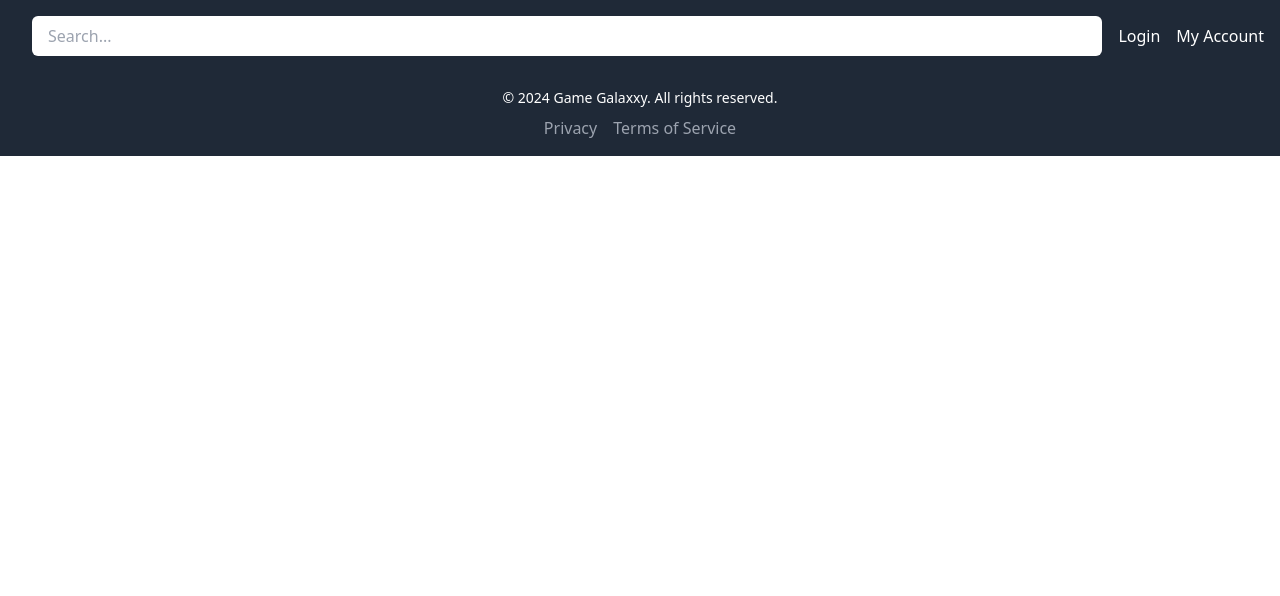
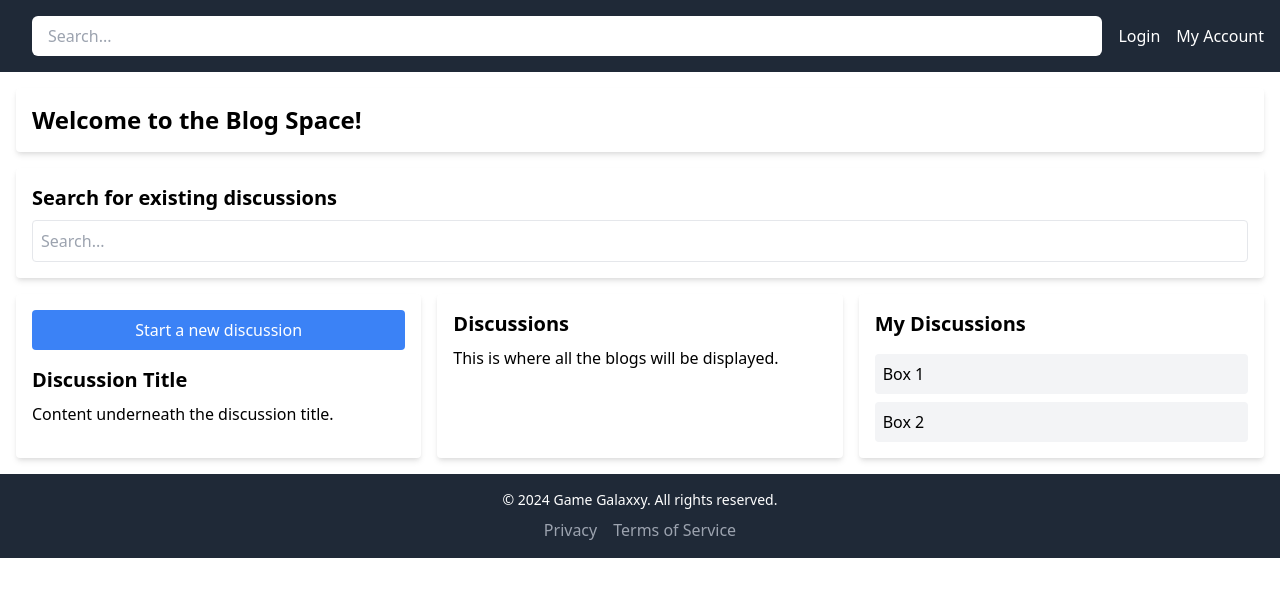
Before and after one commit to TheKyleKirby/GAME-GALAXXY, a React (Vite) app in the folder client/: page /blog in a window 1280 px wide. Shown: the top 596 px of the page. Built offline with nearby package versions, Linux system fonts and the light colour scheme.

Commit message:
Got rid of unecessary paths and pages, created blog page

```diff
--- a/client/src/App.jsx
+++ b/client/src/App.jsx
@@ -1,12 +1,11 @@
 import { Routes, Route } from 'react-router-dom'
-import TestHome from './pages/TestHome'
-import FakeOther from './pages/FakeOther'
 import Navbar from './pages/Navbar'
 import Homepage from './pages/Homepage'
 import Footer from './pages/Footer'
 import Profile from './pages/Profile'
 import Tutorial from './pages/Tutorial'
 import Results from './pages/Results'
+import Blog from './pages/Blog'
 import {ApolloClient, InMemoryCache, createHttpLink, ApolloProvider } from'@apollo/client'
 //token - authenticates any req and sends to backend while user is logged in
 import {setContext} from '@apollo/client/link/context'
@@ -37,17 +36,10 @@ const App = () => {
           <Navbar />
             <Routes>
                 <Route path='/' element={<Homepage />} />
-                <Route path='/homepage' element={<Homepage />} />
                 <Route path='/profile' element={<Profile />} />
                 <Route path='/tutorial' element={<Tutorial />} />
                 <Route path='/results' element={<Results />} />
-                {/* <Route path='/results' element={<ResultsPage />} /> */}
-                {/* <Route path='/createguide' element={<CreateGuidePage />} /> */}
-                {/* <Route path='/guide/:id' element={<GuidePage />} /> */}
-                {/* <Route path='/dashboard' element={<DashboardPage />} />  */}
-                {/* <Route path='*' element={<NotFoundPage />} />  */}
-                <Route path='/test' element={<TestHome />} />
-                <Route path='/other' element={<FakeOther />} />
+                <Route path='/blog' element={<Blog />} />
             </Routes>
             <Footer />
 
--- /dev/null
+++ b/client/src/pages/Blog.jsx
@@ -0,0 +1,43 @@
+const Blog = () => {
+  return (
+    <div className="p-4">
+      <div className="bg-white shadow-md rounded p-4 mb-4 w-full">
+        <h2 className="text-2xl font-bold">Welcome to the Blog Space!</h2>
+      </div>
+      <div className="bg-white shadow-md rounded p-4 mb-4 w-full">
+        <h2 className="text-xl font-bold">Search for existing discussions</h2>
+        <input
+          type="text"
+          placeholder="Search..."
+          className="mt-2 p-2 border rounded w-full"
+        />
+      </div>
+      <div className="grid grid-cols-3 gap-4">
+        <div className="bg-white shadow-md rounded p-4">
+          <div className="mb-4">
+            <button className="bg-blue-500 text-white p-2 rounded w-full">
+              Start a new discussion
+            </button>
+          </div>
+          <div>
+            <h2 className="text-xl font-bold">Discussion Title</h2>
+            <p className="mt-2">Content underneath the discussion title.</p>
+          </div>
+        </div>
+        <div className="bg-white shadow-md rounded p-4">
+          <h2 className="text-xl font-bold">Discussions</h2>
+          <p className="mt-2">This is where all the blogs will be displayed.</p>
+        </div>
+        <div className="bg-white shadow-md rounded p-4">
+          <h2 className="text-xl font-bold">My Discussions</h2>
+          <div className="mt-4">
+            <div className="bg-gray-100 p-2 rounded mb-2">Box 1</div>
+            <div className="bg-gray-100 p-2 rounded">Box 2</div>
+          </div>
+        </div>
+      </div>
+    </div>
+  );
+};
+
+export default Blog;
--- a/client/src/pages/FakeOther.jsx
+++ /dev/null
@@ -1,9 +0,0 @@
-
-
-const FakeOther = () => {
-  return (
-	<div>FakeOther</div>
-  )
-}
-
-export default FakeOther
--- a/client/src/pages/TestHome.jsx
+++ /dev/null
@@ -1,8 +0,0 @@
-
-const TestHome = () => {
-	return (
-		<div>TestHome</div>
-	)
-}
-
-export default TestHome
```
Also changed, not shown: client/src/pages/AboutPage.js (deleted).
